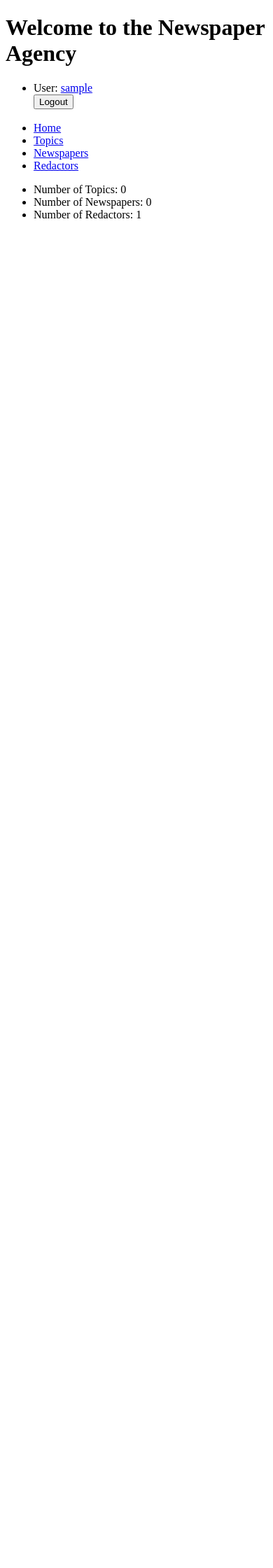
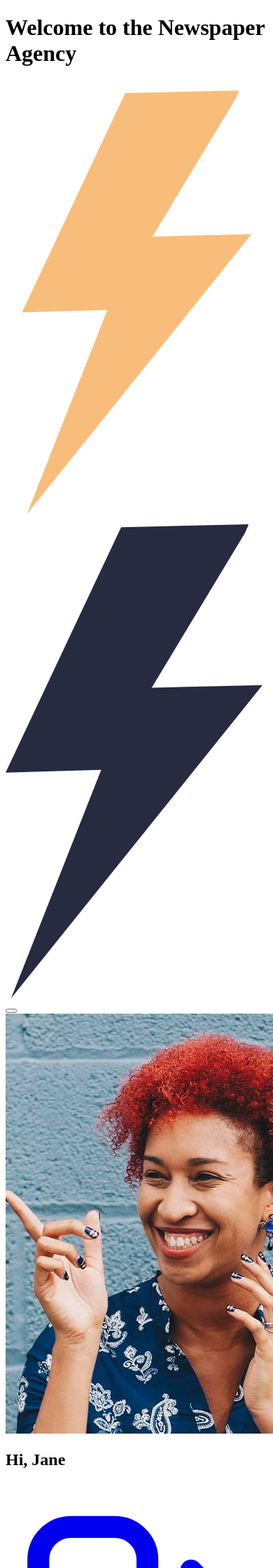
Before and after one commit to mish-sk/newspaper_agency_website, a Django app: page / in a window 390 px wide; the page is wider, and only the part inside the window is pictured. Shown: the top 2240 px of that part at 70% size. Before the commit the page ends 312 px from the top of that part, so only its background shows below. Run offline with Django 5.2, Linux system fonts and the light colour scheme; the visitor is signed in with stand-in values (Sample User, id 1); data comes from the database, SQL or seed files in the repository; data that the repository does not hold is empty.

Commit message:
add includes templates from Volt Bootstrap 5 Theme

```diff
--- a/templates/includes/sidebar.html
+++ b/templates/includes/sidebar.html
@@ -1,19 +1,97 @@
-<ul class="sidebar-nav list-group">
-  {% if user.is_authenticated %}
-    <li>User: <a href="{% url 'newspaper:redactor_detail' pk=user.id %}">{{ user.username }}</a></li>
-    <form method="post" action="{% url 'logout' %}">
-      {% csrf_token %}
-      <button type="submit">Logout</button>
-    </form>
-{#    <li><a href="{% url 'logout' %}"></a>-</li>#}
-  {% else %}
-    <li><a href="{% url 'login' %}?next={{request.path}}">Login</a></li>
-  {% endif %}
+{% load static %}
 
-  <br>
+        <nav class="navbar navbar-dark navbar-theme-primary px-4 col-12 d-lg-none">
+            <a class="navbar-brand me-lg-5" href="/">
+                <img class="navbar-brand-dark" src="{% static '/img/brand/light.svg' %}" alt="Volt logo" /> <img class="navbar-brand-light" src="{% static '/img/brand/dark.svg' %}" alt="Volt logo" />
+            </a>
+            <div class="d-flex align-items-center">
+                <button class="navbar-toggler d-lg-none collapsed" type="button" data-bs-toggle="collapse" data-bs-target="#sidebarMenu" aria-controls="sidebarMenu" aria-expanded="false" aria-label="Toggle navigation">
+                  <span class="navbar-toggler-icon"></span>
+                </button>
+            </div>
+        </nav>
 
-  <li class="list-group-item"><a href="{% url 'newspaper:index' %}">Home</a></li>
-  <li class="list-group-item"><a href="{% url 'newspaper:topic_list' %}">Topics</a></li>
-  <li class="list-group-item"><a href="{% url 'newspaper:newspaper_list' %}">Newspapers</a></li>
-  <li class="list-group-item"><a href="{% url 'newspaper:redactor_list' %}">Redactors</a></li>
-</ul>
+        <nav id="sidebarMenu" class="sidebar d-lg-block bg-gray-800 text-white collapse" data-simplebar>
+          <div class="sidebar-inner px-4 pt-3">
+            <div class="user-card d-flex d-md-none align-items-center justify-content-between justify-content-md-center pb-4">
+              <div class="d-flex align-items-center">
+                <div class="avatar-lg me-4">
+                  <img src="{% static '/img/team/profile-picture-3.jpg' %}" class="card-img-top rounded-circle border-white"
+                    alt="Bonnie Green">
+                </div>
+                <div class="d-block">
+                  <h2 class="h5 mb-3">Hi, Jane</h2>
+                  <a href="/page-sign-in.html" class="btn btn-secondary btn-sm d-inline-flex align-items-center">
+                    <svg class="icon icon-xxs me-1" fill="none" stroke="currentColor" viewBox="0 0 24 24" xmlns="http://www.w3.org/2000/svg"><path stroke-linecap="round" stroke-linejoin="round" stroke-width="2" d="M17 16l4-4m0 0l-4-4m4 4H7m6 4v1a3 3 0 01-3 3H6a3 3 0 01-3-3V7a3 3 0 013-3h4a3 3 0 013 3v1"></path></svg>
+                    Sign Out
+                  </a>
+                </div>
+              </div>
+              <div class="collapse-close d-md-none">
+                <a href="#sidebarMenu" data-bs-toggle="collapse"
+                    data-bs-target="#sidebarMenu" aria-controls="sidebarMenu" aria-expanded="true"
+                    aria-label="Toggle navigation">
+                    <svg class="icon icon-xs" fill="currentColor" viewBox="0 0 20 20" xmlns="http://www.w3.org/2000/svg"><path fill-rule="evenodd" d="M4.293 4.293a1 1 0 011.414 0L10 8.586l4.293-4.293a1 1 0 111.414 1.414L11.414 10l4.293 4.293a1 1 0 01-1.414 1.414L10 11.414l-4.293 4.293a1 1 0 01-1.414-1.414L8.586 10 4.293 5.707a1 1 0 010-1.414z" clip-rule="evenodd"></path></svg>
+                  </a>
+              </div>
+            </div>
+{#          Sidebar menu    #}
+            <ul class="nav flex-column pt-3 pt-md-0">
+
+{# Index #}
+              <li class="nav-item {% if 'index' in segment %} active {% endif %}">
+                <a href="{% url 'newspaper:index' %}" class="nav-link">
+                  <span class="sidebar-icon">
+                    <svg class="icon icon-xs me-2" fill="currentColor" viewBox="0 0 20 20" xmlns="http://www.w3.org/2000/svg"><path d="M2 10a8 8 0 018-8v8h8a8 8 0 11-16 0z"></path><path d="M12 2.252A8.014 8.014 0 0117.748 8H12V2.252z"></path></svg>
+                  </span>
+                  <span class="sidebar-text">Index / Home Page</span>
+                </a>
+              </li>
+{# Table/List Page#}
+              <li class="nav-item">
+                <a href="{% url 'newspaper:newspaper_list' %}" class="nav-link">
+                  <span class="sidebar-icon">
+                    <svg class="icon icon-xs me-2" fill="currentColor" viewBox="0 0 20 20" xmlns="http://www.w3.org/2000/svg"><path d="M4 4a2 2 0 00-2 2v1h16V6a2 2 0 00-2-2H4z"></path><path fill-rule="evenodd" d="M18 9H2v5a2 2 0 002 2h12a2 2 0 002-2V9zM4 13a1 1 0 011-1h1a1 1 0 110 2H5a1 1 0 01-1-1zm5-1a1 1 0 100 2h1a1 1 0 100-2H9z" clip-rule="evenodd"></path></svg>
+                  </span>
+                  <span class="sidebar-text">Newspaper list</span>
+                </a>
+              </li>
+{#            Redactors list#}
+              <li class="nav-item">
+                <a href="{% url 'newspaper:redactor_list' %}" class="nav-link">
+                  <span class="sidebar-icon">
+                    <svg class="icon icon-xs me-2" fill="currentColor" viewBox="0 0 20 20" xmlns="http://www.w3.org/2000/svg"><path fill-rule="evenodd" d="M5 4a3 3 0 00-3 3v6a3 3 0 003 3h10a3 3 0 003-3V7a3 3 0 00-3-3H5zm-1 9v-1h5v2H5a1 1 0 01-1-1zm7 1h4a1 1 0 001-1v-1h-5v2zm0-4h5V8h-5v2zM9 8H4v2h5V8z" clip-rule="evenodd"></path></svg>
+                  </span>
+                  <span class="sidebar-text">Redactors</span>
+                </a>
+              </li>
+{#            Topic list#}
+              <li class="nav-item">
+                <a href="{% url 'newspaper:topic_list' %}" class="nav-link">
+                  <span class="sidebar-icon">
+                    <svg class="icon icon-xs me-2" fill="currentColor" viewBox="0 0 20 20" xmlns="http://www.w3.org/2000/svg"><path fill-rule="evenodd" d="M2 5a2 2 0 012-2h8a2 2 0 012 2v10a2 2 0 002 2H4a2 2 0 01-2-2V5zm3 1h6v4H5V6zm6 6H5v2h6v-2z" clip-rule="evenodd"></path><path d="M15 7h1a2 2 0 012 2v5.5a1.5 1.5 0 01-3 0V7z"></path></svg>
+                  </span>
+                  <span class="sidebar-text">Topics</span>
+                </a>
+              </li>
+              <li role="separator" class="dropdown-divider mt-4 mb-3 border-gray-700"></li>
+              <li class="nav-item">
+
+              {% if user.is_authenticated %}
+              <li>
+                <form id="logout-form" method="post" action="{% url 'logout' %}">
+                  {% csrf_token %}
+                    <button type="submit" class="btn btn-secondary d-flex align-items-center justify-content-center">
+                        <span class="sidebar-icon">
+                            <svg class="icon icon-xs text-danger me-2" fill="none" stroke="currentColor" viewBox="0 0 24 24" xmlns="http://www.w3.org/2000/svg">
+                                <path stroke-linecap="round" stroke-linejoin="round" stroke-width="2" d="M17 16l4-4m0 0l-4-4m4 4H7m6 4v1a3 3 0 01-3 3H6a3 3 0 01-3-3V7a3 3 0 013-3h4a3 3 0 013 3v1"></path>
+                            </svg>
+                        </span>
+                        <span class="sidebar-text">Logout</span>
+                    </button>
+                </form>
+              </li>
+              {% endif %}
+            </ul>
+          </div>
+        </nav>
```
Also changed, not shown: templates/includes/footer.html (added, +18 -0 lines), templates/includes/navigation.html (added, +41 -0 lines), templates/includes/scripts.html (added, +42 -0 lines).
